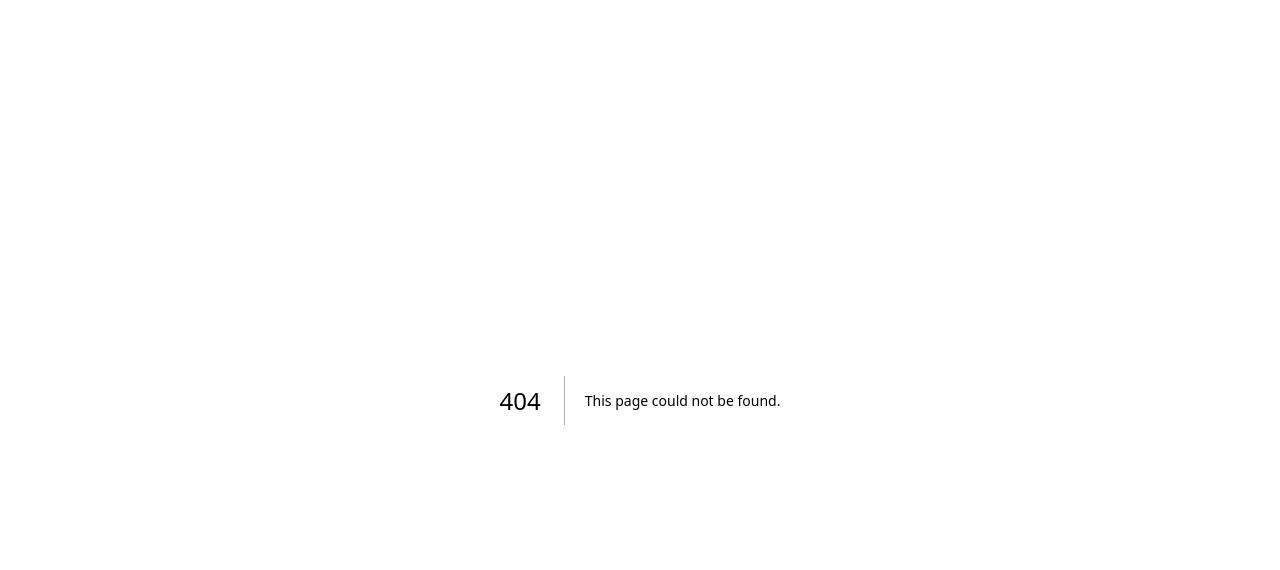
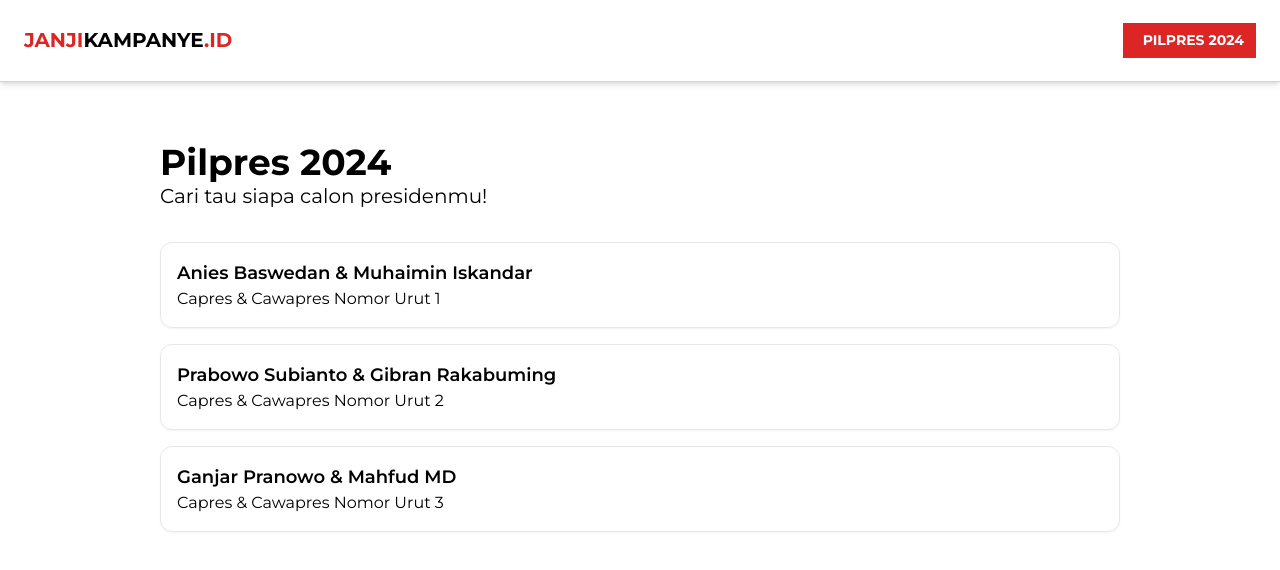
Before and after one commit to pandurijal/janjikampanye, a Next.js app: page /pilpres/2024 in a window 1280 px wide. Before the commit this address had no page. Shown: the top 570 px of the page. Built offline with nearby package versions, Linux system fonts and the light colour scheme.

Commit message:
initial push

```diff
--- /dev/null
+++ b/components/Header.tsx
@@ -0,0 +1,39 @@
+import React from "react";
+
+export const Header = () => {
+  return (
+    <>
+      <nav className="relative flex flex-wrap items-center justify-between px-2 py-4 bg-white border-b border-b-gray-300 shadow-md mb-3">
+        <div className="container px-4 mx-auto flex flex-wrap items-center justify-between">
+          <div className="w-full relative flex justify-between lg:w-auto lg:static lg:block lg:justify-start">
+            <a
+              className="font-bold leading-relaxed inline-block text-xl mr-4 py-2 whitespace-nowrap uppercase text-red-600"
+              href="#pablo"
+            >
+              Janji<span className="text-black">Kampanye</span>.id
+            </a>
+            <button
+              className="text-red-600 cursor-pointer text-xl leading-none px-3 py-1 border border-solid border-transparent rounded bg-transparent block lg:hidden outline-none focus:outline-none"
+              type="button"
+            >
+              <i className="fas fa-bars"></i>
+            </button>
+          </div>
+          <div id="example-navbar-danger">
+            <ul className="flex flex-col lg:flex-row list-none lg:ml-auto">
+              <li className="bg-red-600">
+                <a
+                  className="px-3 py-2 flex items-center text-sm uppercase font-bold leading-snug text-white hover:bg-red-700"
+                  href="#pablo"
+                >
+                  <i className="fab fa-facebook-square text-lg leading-lg text-white opacity-75"></i>
+                  <span className="ml-2">PILPRES 2024</span>
+                </a>
+              </li>
+            </ul>
+          </div>
+        </div>
+      </nav>
+    </>
+  );
+};
--- /dev/null
+++ b/pages/pilpres/2024/[idCalon].tsx
@@ -0,0 +1,90 @@
+import { GetServerSideProps } from "next";
+import { getPilpres } from "@/services";
+import { useEffect } from "react";
+import Link from "next/link";
+import { Header } from "@/components/Header";
+import Head from "next/head";
+
+interface IdCalonPageProps {
+  idCalon: string;
+  dataCalon: any;
+}
+
+const IdCalonPage: React.FC<IdCalonPageProps> = ({ idCalon, dataCalon }) => {
+  useEffect(() => {
+    console.log("dataCalon", dataCalon);
+  }, []);
+
+  return (
+    <>
+      <Head>
+        <title>Pilpres 2024 - Janji Kampanye {dataCalon.name}</title>
+        <meta name="description" content={`Janji Kampanye ${dataCalon.name}`} />
+        <meta name="keywords" content={`Janji Kampanye ${dataCalon.name}`} />
+        <meta
+          property="og:title"
+          content={`Janji Kampanye ${dataCalon.name}`}
+        />
+        <meta
+          property="og:description"
+          content={`Janji Kampanye ${dataCalon.name}`}
+        />
+        <meta property="og:image" content={dataCalon.image} />
+        <meta
+          property="og:url"
+          content={`https://janjikampanye.id/pilpres/2024/${idCalon}`}
+        />
+      </Head>
+      <Header />
+      <div className="p-8 md:px-40">
+        <div className="py-4">
+          <p className="text-4xl font-bold">{dataCalon.name}</p>
+          <p className="text-xl">
+            Calon Presiden Republik Indonesia nomor urut {dataCalon.no}
+          </p>
+        </div>
+        <div>
+          {dataCalon?.promises?.map((item: any, index: number) => (
+            <div
+              className="p-4 flex justify-between border border-gray-200 my-4 rounded-xl shadow-sm"
+              key={index}
+            >
+              <div>
+                <p className="md:text-lg font-semibold">{item.title}</p>
+                <p className="text-md capitalize">{item.description}</p>
+              </div>
+              <div>
+                <Link target="_blank" href={item.sources[0]}>
+                  <p className="text-md text-red-500 hover:text-red-700 hover:font-semibold">
+                    Sumber
+                  </p>
+                </Link>
+              </div>
+            </div>
+          ))}
+        </div>
+      </div>
+    </>
+  );
+};
+
+export default IdCalonPage;
+
+export const getServerSideProps: GetServerSideProps = async (context) => {
+  const idCalon = context.params?.idCalon || "";
+
+  const data = await getPilpres();
+
+  if (!data.some((item: any) => item.id === idCalon)) {
+    return {
+      notFound: true,
+    };
+  }
+
+  return {
+    props: {
+      idCalon,
+      dataCalon: data.find((item: any) => item.id === idCalon),
+    },
+  };
+};
--- /dev/null
+++ b/pages/pilpres/2024/index.tsx
@@ -0,0 +1,59 @@
+import Link from "next/link";
+import { Header } from "@/components/Header";
+
+const candidates = [
+  {
+    id: "anies-muhaimin",
+    fullnamePC: "Anies Baswedan",
+    fullnameVPC: "Muhaimin Iskandar",
+    namePC: "Anies",
+    nameVPC: "Cak Imin",
+  },
+  {
+    id: "prabowo-gibran",
+    fullnamePC: "Prabowo Subianto",
+    fullnameVPC: "Gibran Rakabuming",
+    namePC: "Prabowo",
+    nameVPC: "Gibran",
+  },
+  {
+    id: "ganjar-mahfud",
+    fullnamePC: "Ganjar Pranowo",
+    fullnameVPC: "Mahfud MD",
+    namePC: "Ganjar",
+    nameVPC: "Mahfud",
+  },
+];
+
+const IndexPage: React.FC = () => {
+  return (
+    <>
+      <Header />
+
+      <div className="p-8 md:px-40">
+        <div className="py-4">
+          <p className="text-4xl font-bold">Pilpres 2024</p>
+          <p className="text-xl">Cari tau siapa calon presidenmu!</p>
+        </div>
+        <div>
+          {candidates?.map((item: any, index: number) => (
+            <Link href={`/pilpres/2024/${item.id}`} key={index}>
+              <div className="p-4 flex justify-between border border-gray-200 my-4 rounded-xl shadow-sm hover:border-red-400">
+                <div>
+                  <p className="md:text-lg font-semibold">
+                    {item.fullnamePC} & {item.fullnameVPC}
+                  </p>
+                  <p className="text-md capitalize">
+                    Capres & Cawapres Nomor Urut {index + 1}
+                  </p>
+                </div>
+              </div>
+            </Link>
+          ))}
+        </div>
+      </div>
+    </>
+  );
+};
+
+export default IndexPage;
--- /dev/null
+++ b/services/index.ts
@@ -0,0 +1,31 @@
+import axios from "axios";
+
+export const getPilpres = () => {
+  return axios
+    .get("https://api.npoint.io/42afb3873a8951e88d56")
+    .then((response) => {
+      // Handle the response data here
+      console.log(response.data);
+      return response.data;
+    })
+    .catch((error) => {
+      // Handle any errors here
+      console.error(error);
+      throw error;
+    });
+};
+
+export const getPilpresByIndex = (index: number) => {
+  return axios
+    .get(`https://api.npoint.io/42afb3873a8951e88d56/${index}`)
+    .then((response) => {
+      // Handle the response data here
+      console.log(response.data);
+      return response.data;
+    })
+    .catch((error) => {
+      // Handle any errors here
+      console.error(error);
+      throw error;
+    });
+};
--- a/styles/globals.css
+++ b/styles/globals.css
@@ -1,3 +1,5 @@
+@import url("https://fonts.googleapis.com/css2?family=Montserrat:wght@100;200;300;400;500;600;700&display=swap");
+
 @tailwind base;
 @tailwind components;
 @tailwind utilities;
@@ -8,20 +10,13 @@
   --background-end-rgb: 255, 255, 255;
 }
 
-@media (prefers-color-scheme: dark) {
-  :root {
-    --foreground-rgb: 255, 255, 255;
-    --background-start-rgb: 0, 0, 0;
-    --background-end-rgb: 0, 0, 0;
-  }
-}
-
 body {
   color: rgb(var(--foreground-rgb));
-  background: linear-gradient(
+  /* background: linear-gradient(
       to bottom,
       transparent,
       rgb(var(--background-end-rgb))
     )
-    rgb(var(--background-start-rgb));
+    rgb(var(--background-start-rgb)); */
+  font-family: "Montserrat", sans-serif;
 }
```
Also changed, not shown: package.json (+6 -5 lines), 1 other file (tests, documents, lock files or other folders).
